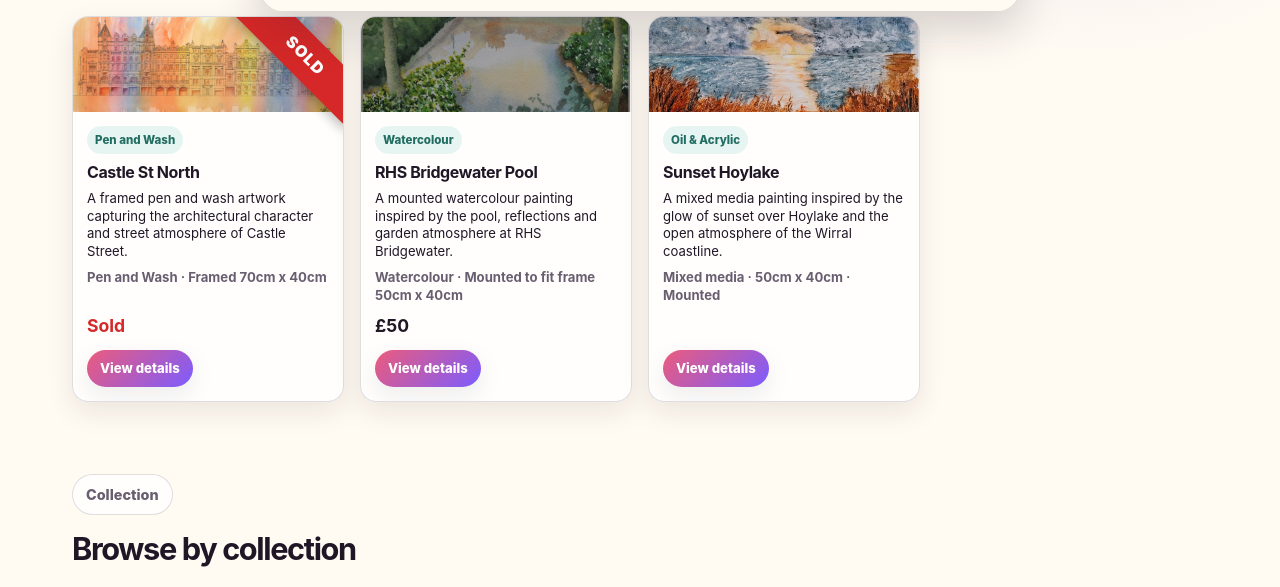
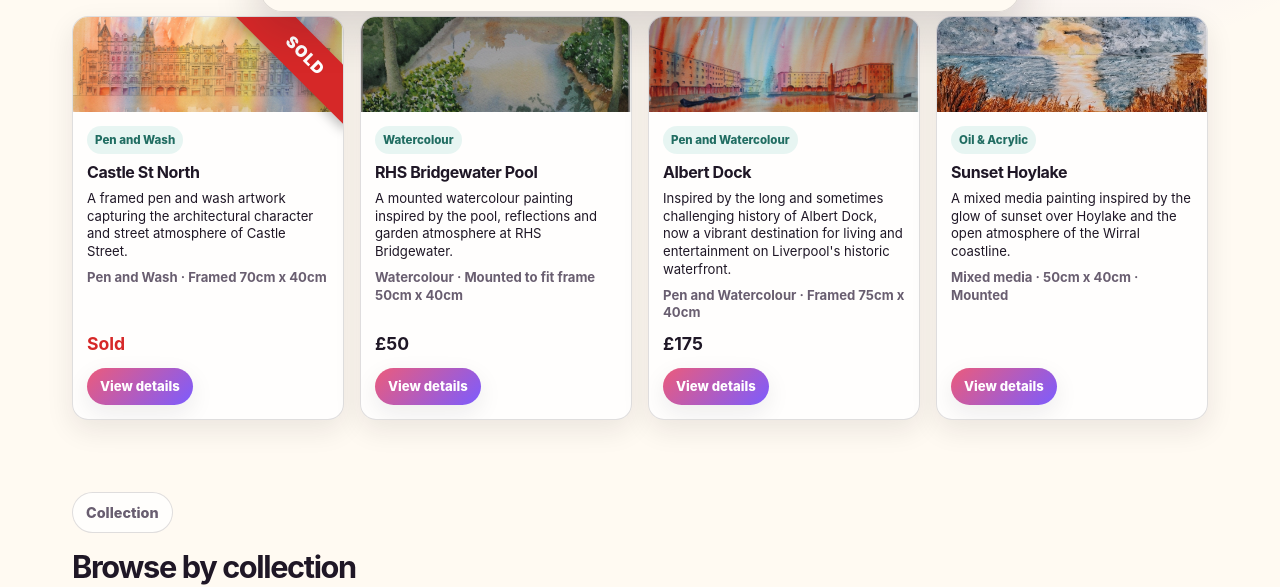
Before and after one commit to olioldfield83/rmoart, a plain HTML site: page index.html in a window 1280 px wide. Shown: the part 766-1353 px from the top of the page. Drawn offline with Linux system fonts and the light colour scheme.

Commit message:
Update index.html

```diff
--- a/index.html
+++ b/index.html
@@ -82,6 +82,20 @@
           <a class="button primary" href="art/rhs-bridgewater-pool.html">View details</a>
         </div>
       </article>
+
+      <article class="art-card">
+  <img class="art-image lightbox-image" src="assets/images/Albert_dock.jpg" alt="Albert Dock pen and watercolour painting by Richard Oldfield">
+  <div class="art-body">
+    <span class="badge">Pen and Watercolour</span>
+    <h3>Albert Dock</h3>
+    <p>
+      Inspired by the long and sometimes challenging history of Albert Dock, now a vibrant destination for living and entertainment on Liverpool's historic waterfront.
+    </p>
+    <p class="meta">Pen and Watercolour · Framed 75cm x 40cm</p>
+    <div class="price">£175</div>
+    <a class="button primary" href="art/albert-dock-watercolour.html">View details</a>
+  </div>
+</article>
 
       <article class="art-card">
         <img class="art-image lightbox-image" src="assets/images/oil/sunset_hoylake.jpg" alt="Sunset Hoylake mixed media painting by Richard Oldfield">
```
